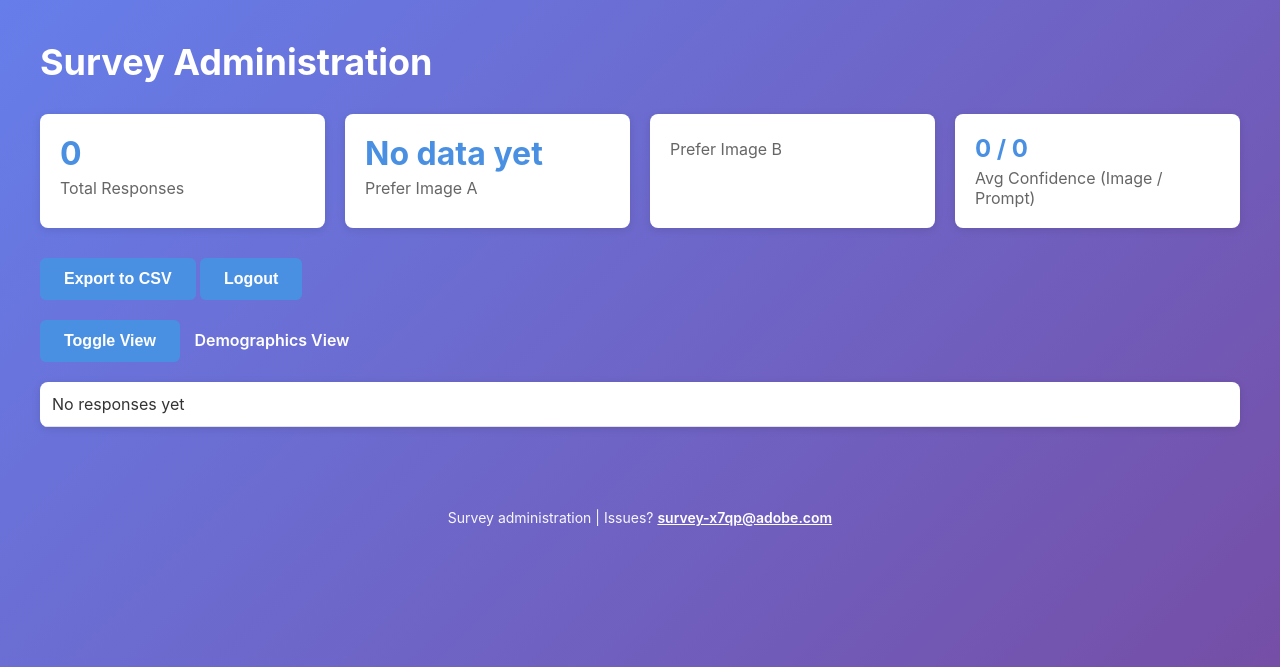
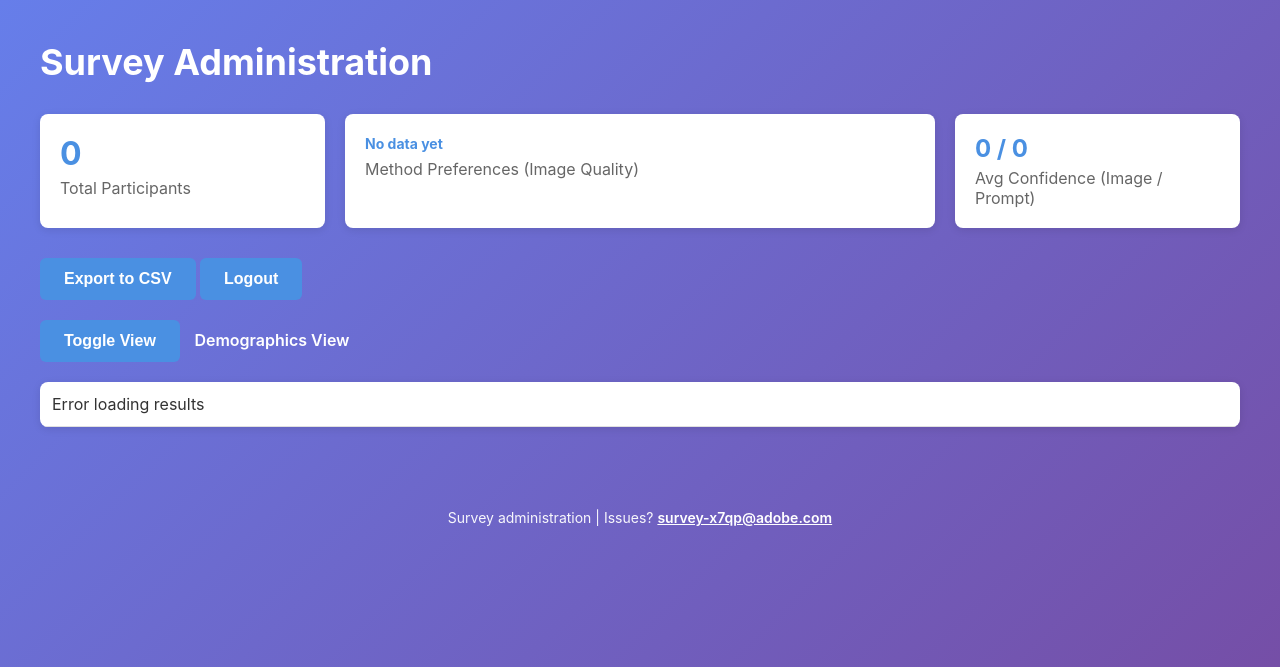
Before and after one commit to kmatzen/juxtapose, a Flask app: page /admin in a window 1280 px wide. Shown: the top 667 px of the page. Run offline with Flask 3, Linux system fonts and the light colour scheme; the visitor is signed in with stand-in values (Sample User, id 1); data that the repository does not hold is empty.

Commit message:
Update admin stats grid layout
Replaced separate A/B preference cards with a single wide card
showing method preference counts. This makes it clear which actual
methods (not just UI positions) users preferred.

Also updated label from 'Total Responses' to 'Total Participants'
since that's what we're actually counting.

```diff
--- a/src/survey/templates/admin.html
+++ b/src/survey/templates/admin.html
@@ -13,15 +13,11 @@
         <div class="stats-grid">
             <div class="stat-card">
                 <div class="stat-number" id="total-responses">0</div>
-                <div class="stat-label">Total Responses</div>
+                <div class="stat-label">Total Participants</div>
             </div>
-            <div class="stat-card">
-                <div class="stat-number" id="a-preferred">0</div>
-                <div class="stat-label">Prefer Image A</div>
-            </div>
-            <div class="stat-card">
-                <div class="stat-number" id="b-preferred">0</div>
-                <div class="stat-label">Prefer Image B</div>
+            <div class="stat-card" style="grid-column: span 2;">
+                <div class="stat-number" id="a-preferred" style="font-size: 14px; line-height: 1.4;">Loading...</div>
+                <div class="stat-label">Method Preferences (Image Quality)</div>
             </div>
             <div class="stat-card">
                 <div class="stat-number" id="avg-confidence" style="font-size: 1.5em;">0 / 0</div>
```
